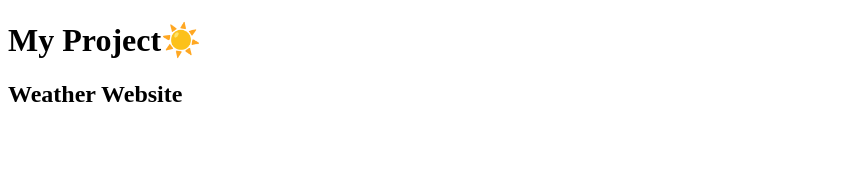
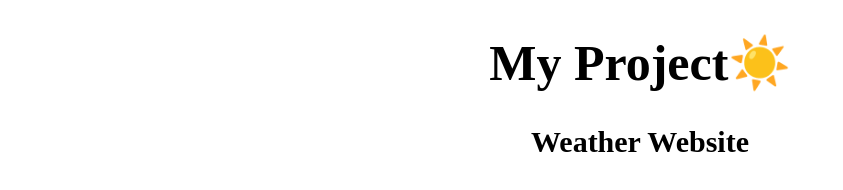
Before and after one commit to RebeccaNiem/my-Project, a plain HTML site: page my project/index.html in a window 1280 px wide. Shown: the whole page, without its empty margins (0-843 px from the left). Drawn offline with Linux system fonts and the light colour scheme.

Commit message:
centered headlines

```diff
--- a/my project/index.html
+++ b/my project/index.html
@@ -4,6 +4,17 @@
     <meta charset="UTF-8" />
     <meta name="viewport" content="width=device-width, initial-scale=1.0" />
     <title>Document</title>
+    <style>
+      h1 {
+        font-size: 50px;
+        text-align: center;
+        margin left: auto;
+        margin right: auto;
+      }
+
+      h2{ font-size: 30px;
+      text-align: center;}
+    </style>
   </head>
   <body>
     <h1>My Project☀️</h1>
```
